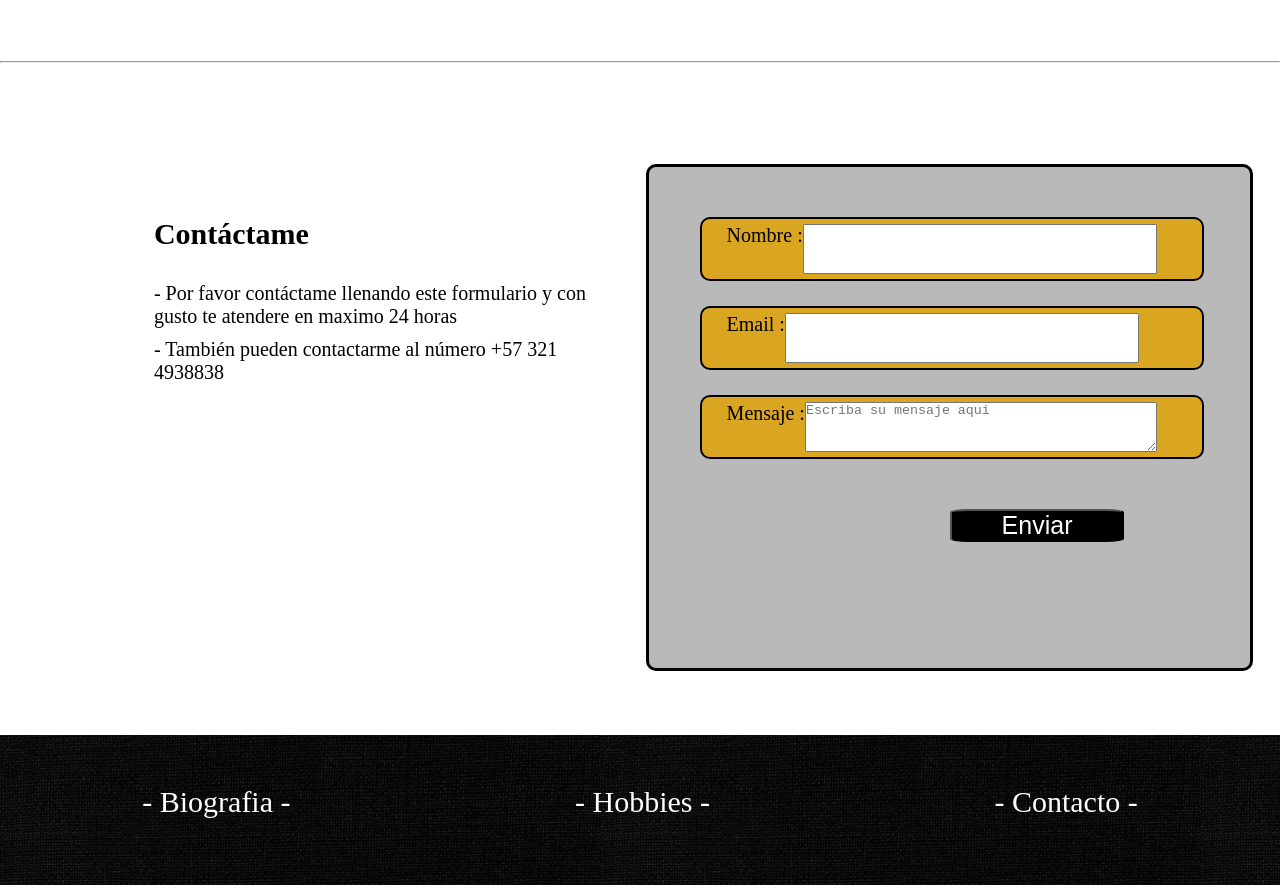
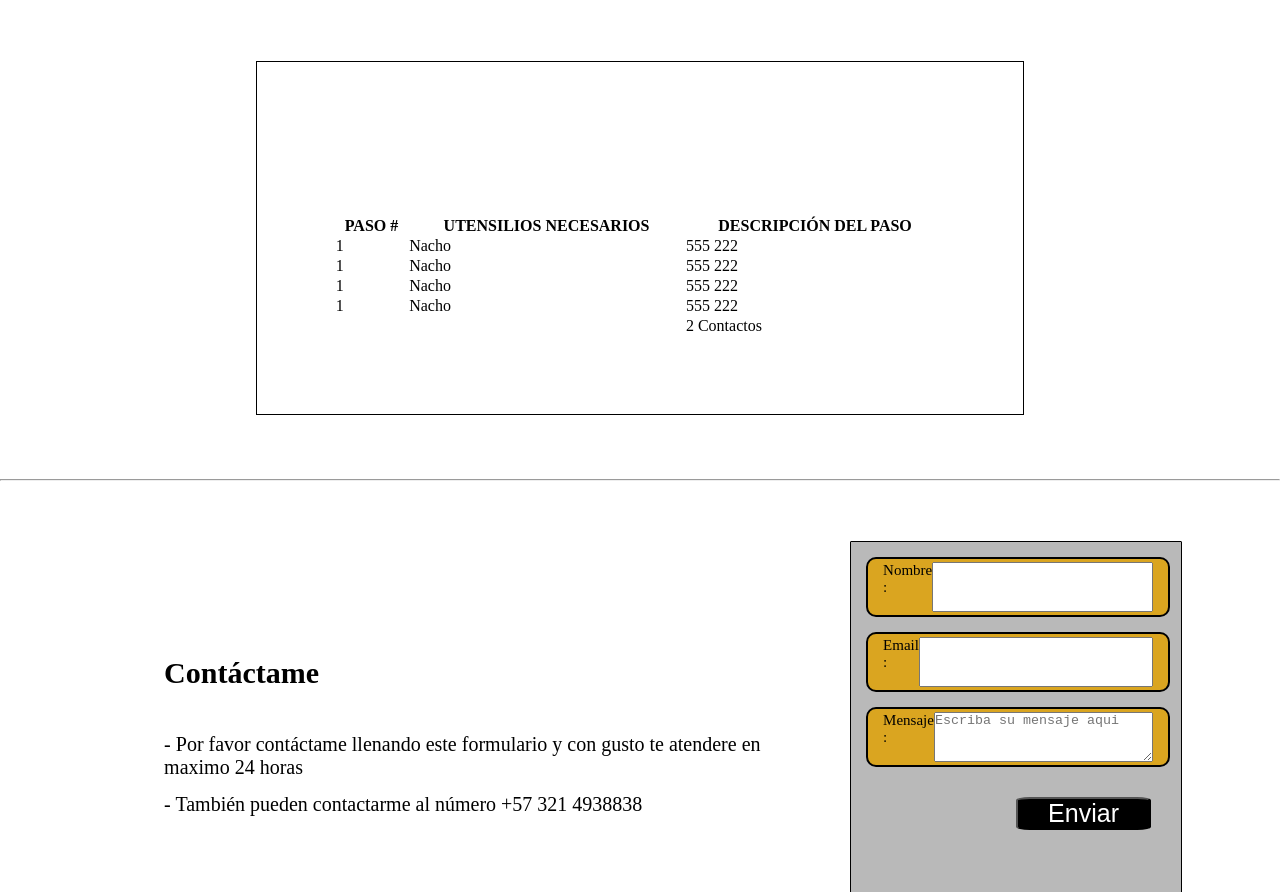
Before and after one commit to ignacioandrademec/bit-website, a plain HTML site: page comida.html in a window 1280 px wide. Shown: the part 948-1840 px from the top of the page. Drawn offline with Linux system fonts and the light colour scheme.

Commit message:
nuevas tareas para el proyecto

```diff
--- a/comida.html
+++ b/comida.html
@@ -62,6 +62,53 @@
                 <img  id="imgComida" src="./assets/imagenCostillasBBQ.jpeg" alt="receta BBQ">
             </div>
         </section>
+        <section>
+            <table>
+                <thead>
+                    <tr>
+                        <th>PASO #</th>
+                        <th>UTENSILIOS NECESARIOS</th>
+                        <th>DESCRIPCIÓN DEL PASO</th>
+                    </tr>
+                </thead>
+
+                <tbody>
+                    <tr>
+                        <td>1</td>
+                        <td>Nacho</td>
+                        <td>555 222</td>
+                    </tr>
+
+                    <tr>
+                        <td>1</td>
+                        <td>Nacho</td>
+                        <td>555 222</td>
+                    </tr>
+
+                    <tr>
+                        <td>1</td>
+                        <td>Nacho</td>
+                        <td>555 222</td>
+                    </tr>
+
+                    <tr>
+                        <td>1</td>
+                        <td>Nacho</td>
+                        <td>555 222</td>
+                    </tr>
+                </tbody>
+
+                <tfoot>
+                    <tr>
+                        <td></td>
+                        <td></td>
+                        <td>2 Contactos</td>
+                    </tr>
+                </tfoot>
+            </table>
+
+
+        </section>
     </main>
 <hr>
     <footer>
--- a/styles.css
+++ b/styles.css
@@ -3,8 +3,15 @@
     margin: 0;
 }
 
+:root {
+    --primary-color: rgb(234, 205, 14);
+    --secondary-color: rgb(0, 0, 0);
+    --tertiary-color: red;
+    --imagenfondo: url(./assets/imagenPortada.png)
+}
+
 header {
-    background-image: url(./assets/imagenPortada.png);
+    background-image: var(--imagenfondo);
     height: 200px;
 }
 
@@ -17,6 +24,11 @@ header {
     font-size: 25px;
 
 }
+
+h2 {
+    color: var(--secondary-color);
+}
+
 
 .linkStyle {
     text-decoration: none;
@@ -32,7 +44,7 @@ header {
 }
 
 #textoPortada2 {
-    color:goldenrod;
+    color:var(--primary-color);
     display: flex;
     justify-content: center;
 }
@@ -63,9 +75,6 @@ header {
     font-size: 20px;
 }
 
-#formulario {
-    padding-top: 20%;
-}
 
 
 
@@ -169,16 +178,7 @@ section {
     font-size: 15px;
 }
 
-form {
-    width: 500px;
-    height: 400px;
-    border: solid 3px;
-    border-radius: 10px;
-    padding: 10% 10% 10% 10%;
-    font-size: 20px;
-    background-color: rgb(185, 185, 185);
-    color: rgb(0, 0, 0);
-}
+
 
 #spanContacteme {
     padding-top: 10%;
@@ -191,42 +191,6 @@ form {
     margin-right: 10%;
     margin-bottom: 5%;
 
-}
-
-#itemsFormulario1 {
-    border: solid 2px black;
-    height: 50px;
-    width: 90%;
-    border-radius: 10px;
-    display: flex;
-    justify-content: start;
-    margin: 0% 0 1% 0%;
-    padding: 1% 5% 1% 5%;
-    background-color: goldenrod;
-}
-
-#itemsFormulario2 {
-    border: solid 2px black;
-    border-radius: 10px;
-    height: 50px;
-    width: 90%;
-    display: flex;
-    justify-content: start;
-    margin: 5% 0 0% 0%;
-    padding: 1% 5% 1% 5%;
-    background-color: goldenrod;
-}
-
-#itemsFormulario3 {
-    border: solid 2px black;
-    border-radius: 10px;
-    height: 50px;
-    width: 90%;
-    display: flex;
-    justify-content: start;
-    margin: 5% 0 10% 0%;
-    padding: 1% 5% 1% 5%;
-    background-color: goldenrod;
 }
 
 .tamañoInput {
@@ -288,3 +252,61 @@ form {
 .titulosSobremi {
     font-size: 40px;
 }
+
+#formulario {
+    padding-top: 20%;
+}
+
+#itemsFormulario1 {
+    border: solid 2px black;
+    height: 50px;
+    width: 90%;
+    border-radius: 10px;
+    display: flex;
+    justify-content: start;
+    margin: 0% 0 1% 0%;
+    padding: 1% 5% 1% 5%;
+    background-color: goldenrod;
+}
+
+#itemsFormulario2 {
+    border: solid 2px black;
+    border-radius: 10px;
+    height: 50px;
+    width: 90%;
+    display: flex;
+    justify-content: start;
+    margin: 5% 0 0% 0%;
+    padding: 1% 5% 1% 5%;
+    background-color: goldenrod;
+}
+
+#itemsFormulario3 {
+    border: solid 2px black;
+    border-radius: 10px;
+    height: 50px;
+    width: 90%;
+    display: flex;
+    justify-content: start;
+    margin: 5% 0 10% 0%;
+    padding: 1% 5% 1% 5%;
+    background-color: goldenrod;
+}
+
+form {
+    width: 300px;
+    height: 500px;
+    border: solid 1px;
+    border-radius: 1px;
+    padding: 5% 5% 5% 5%;
+    font-size: 15px;
+    background-color: rgb(185, 185, 185);
+    color: rgb(0, 0, 0);
+}
+
+table {
+    border: solid 1px;
+    width: 200%;
+    height: 100px;
+    padding: 20% 10% 10% 10%;
+}
```
Also changed, not shown: contacto.html (+24 -13 lines), index.html (+1 -1 lines).
